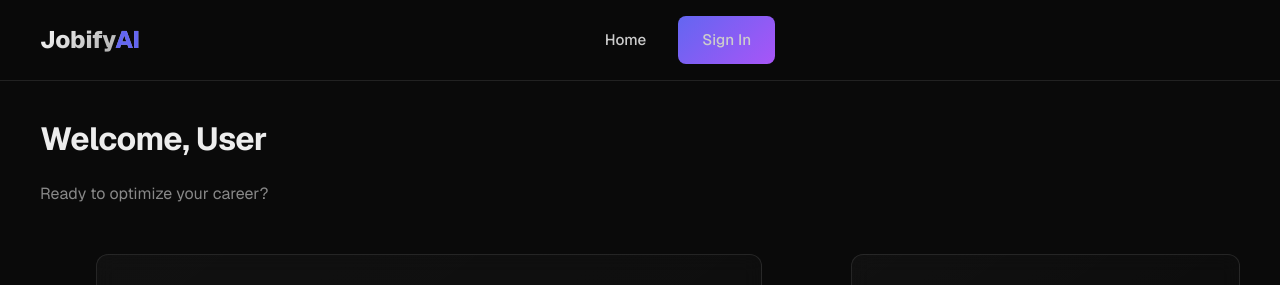
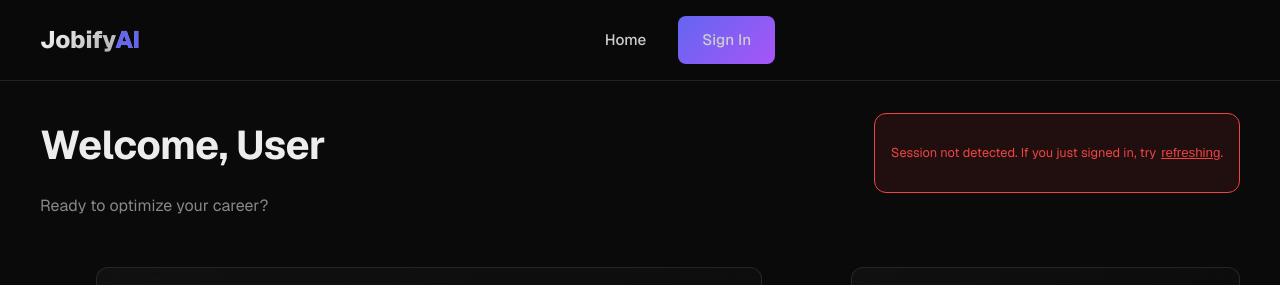
Before and after one commit to avinashshanbhag77-commits/Jobify_AiResumeAnalyzer, a Next.js app: page /dashboard in a window 1280 px wide. Shown: the top 285 px of the page. Built offline with nearby package versions, Linux system fonts and the light colour scheme; no server answers.

Commit message:
Fix: Dashboard force render and fallback UI for session synchronization on Vercel

```diff
--- a/src/app/dashboard/page.tsx
+++ b/src/app/dashboard/page.tsx
@@ -23,15 +23,24 @@ export default function Dashboard() {
     if (!mounted) return null;
 
     return (
-        <div className="container" style={{ paddingBottom: '4rem' }}>
+        <div className="container" style={{ paddingBottom: '4rem', minHeight: '100vh' }}>
             {status === 'loading' && (
-                <div style={{ position: 'fixed', top: 0, left: 0, width: '100%', height: '3px', background: 'var(--primary)', zIndex: 1000 }}></div>
+                <div style={{ position: 'fixed', top: 0, left: 0, width: '100%', height: '4px', background: 'var(--primary)', zIndex: 1000, animation: 'pulse 1.5s infinite' }}></div>
             )}
-            <div className="dashboard-header">
+
+            <div className="dashboard-header" style={{ alignItems: 'flex-start' }}>
                 <div>
-                    <h1>Welcome, {session?.user?.name || 'User'}</h1>
+                    <h1 style={{ fontSize: '2.5rem', marginBottom: '0.5rem' }}>Welcome, {session?.user?.name || 'User'}</h1>
                     <p style={{ color: '#888' }}>Ready to optimize your career?</p>
                 </div>
+                {status === 'unauthenticated' && (
+                    <div className="card" style={{ padding: '1rem', border: '1px solid var(--error)', background: 'rgba(239, 68, 68, 0.1)' }}>
+                        <p style={{ fontSize: '0.8rem', color: 'var(--error)' }}>
+                            Session not detected. If you just signed in, try
+                            <button onClick={() => window.location.reload()} style={{ marginLeft: '5px', textDecoration: 'underline', background: 'none', border: 'none', color: 'inherit', cursor: 'pointer', padding: 0 }}>refreshing</button>.
+                        </p>
+                    </div>
+                )}
             </div>
 
             <div className="dashboard-grid">
```
